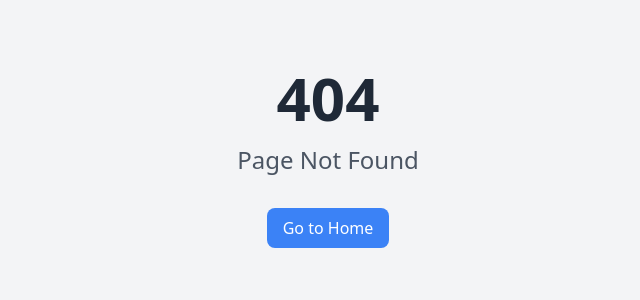
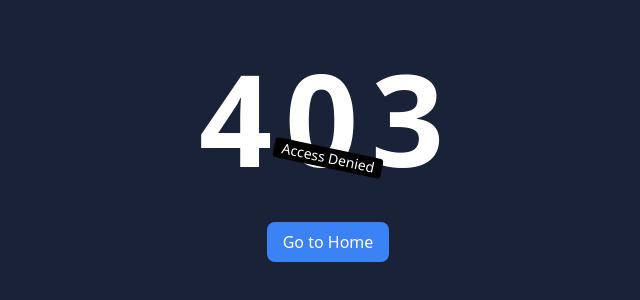
Before and after one commit to ayush7427/LmsProject, a React (Vite) app: page /denied in a window 1280 px wide. Before the commit this address had no page. Shown: the part 242-542 px from the top of the page, without its empty margins (312-952 px from the left). Built offline with nearby package versions, Linux system fonts and the light colour scheme.

Commit message:
added denied Page and modify the notFoundPage

```diff
--- a/src/App.jsx
+++ b/src/App.jsx
@@ -1,6 +1,6 @@
 import { Route, Routes } from 'react-router-dom'
 import './App.css'
-import { HomePage, AboutPage, NotFoundPage, SignupPage, LoginPage, CoursesList, ContactPage } from './pages/index'
+import { HomePage, AboutPage, NotFoundPage, SignupPage, LoginPage, CoursesList, ContactPage, Denied } from './pages/index'
 
 
 function App() {
@@ -15,6 +15,8 @@
         <Route path='/signup' element={<SignupPage />} />
         <Route path='/login' element={<LoginPage />} />
         <Route path='/contact' element={<ContactPage />} />
+        <Route path='/courses' element={<CoursesList />} />
+        <Route path='/denied' element={<Denied />} />
       </Routes >
 
     </>
--- /dev/null
+++ b/src/pages/denied.jsx
@@ -0,0 +1,21 @@
+import React from 'react'
+import { useNavigate } from 'react-router-dom'
+
+export default function Denied(props) {
+
+    const navigate = useNavigate()
+
+    return (
+        <main className='h-screen w-full flex flex-col justify-center items-center bg-[#1A2238]'>
+            <h1 className='text-9xl font-extrabold text-white tracking-widest'>
+                403
+            </h1>
+            <div className='bg-black text-white px-2 text-sm rounded rotate-12 absolute'>
+                Access Denied
+            </div>
+            <button onClick={() => navigate("/")} className='mt-10 px-4 py-2 bg-blue-500 text-white rounded-lg hover:bg-blue-700 transition duration-300'>
+                Go to Home
+            </button>
+        </main >
+    )
+}
--- a/src/pages/index.js
+++ b/src/pages/index.js
@@ -5,6 +5,7 @@
 import LoginPage from "./LoginPage";
 import CoursesList from "./course/coursesList";
 import ContactPage from "./contactPage";
+import Denied from "./denied";
 
 export {
     HomePage,
@@ -13,5 +14,6 @@
     SignupPage,
     LoginPage,
     CoursesList,
-    ContactPage
+    ContactPage,
+    Denied
 }
--- a/src/pages/notFoundPage.jsx
+++ b/src/pages/notFoundPage.jsx
@@ -5,9 +5,9 @@
 
 
     return (
-        <div className="min-h-screen bg-gray-100 flex flex-col justify-center items-center">
-            <h1 className="text-6xl font-bold text-gray-800 mb-4">404</h1>
-            <p className="text-2xl text-gray-600 mb-8">Page Not Found</p>
+        <div className="min-h-screen bg-[#1A2238] flex flex-col justify-center items-center">
+            <h1 className="text-9xl font-extrabold text-white tracking-widest">404</h1>
+            <p className="bg-black text-white px-2 text-sm rounded rotate-12 absolute">Page Not Found</p>
             <Link
                 to="/"
                 className="px-4 py-2 bg-blue-500 text-white rounded-lg hover:bg-blue-700 transition duration-300"
```
